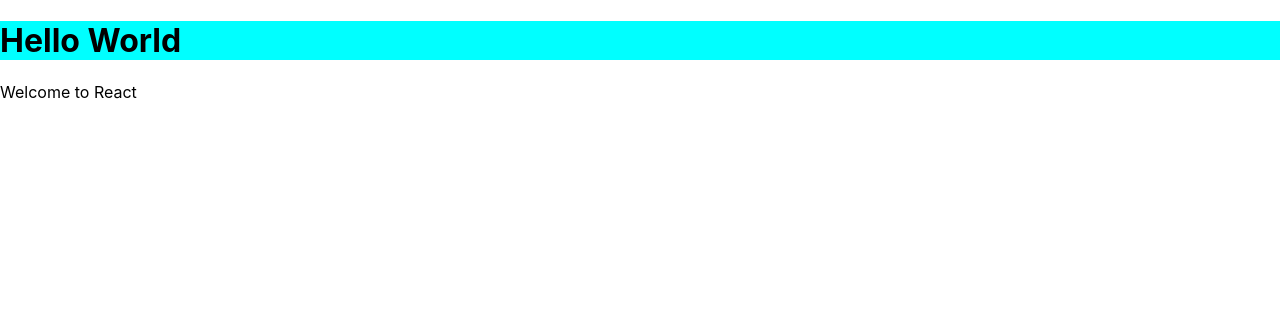
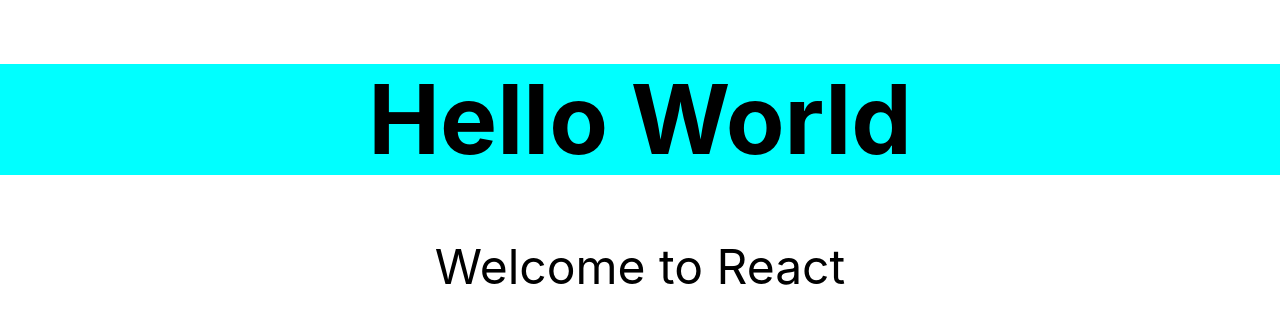
Before and after one commit to rigole/web-dev-courses, a React (Create React App) app in the folder ReactJS/robofriends/: page / in a window 1280 px wide. Shown: the top 324 px of the page. Built offline with nearby package versions, Linux system fonts and the light colour scheme.

Commit message:
Installing and doing css with Tachyons

```diff
--- a/ReactJS/robofriends/package.json
+++ b/ReactJS/robofriends/package.json
@@ -1,4 +1,4 @@
-   {
+{
   "name": "robofriends",
   "version": "0.1.0",
   "private": true,
@@ -9,6 +9,7 @@
     "react": "^17.0.2",
     "react-dom": "^17.0.2",
     "react-scripts": "4.0.3",
+    "tachyons": "^4.12.0",
     "web-vitals": "^1.1.2"
   },
   "scripts": {
--- a/ReactJS/robofriends/src/Hello.js
+++ b/ReactJS/robofriends/src/Hello.js
@@ -4,7 +4,7 @@ import './Hello.css';
 class Hello extends Component{
     render() {
         return (
-            <div>
+            <div className='f1 tc'>
               <h1>Hello World</h1>
               <p>Welcome to React</p>
             </div>
--- a/ReactJS/robofriends/src/index.js
+++ b/ReactJS/robofriends/src/index.js
@@ -4,6 +4,7 @@ import './index.css';
 //import App from './App';
 import reportWebVitals from './reportWebVitals';
 import Hello from "./Hello";
+import 'tachyons';
 
 ReactDOM.render(
 
```
Also changed, not shown: 1 other file (tests, documents, lock files or other folders).
